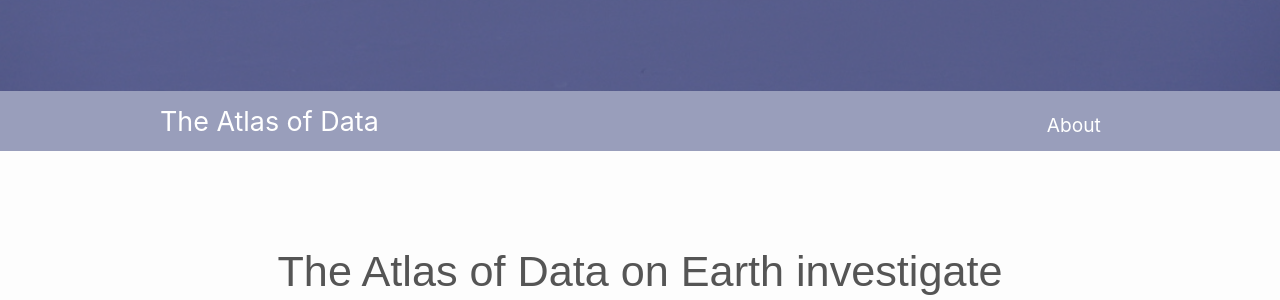
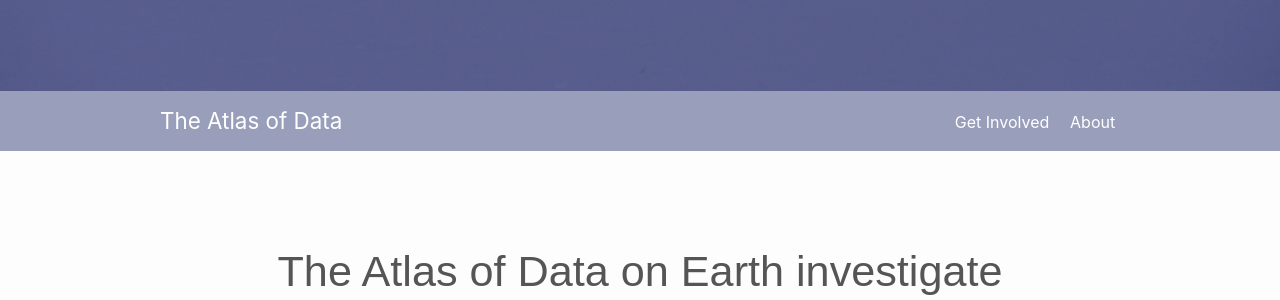
Before and after one commit to atlasofdata/atlasofdata.github.io, a Jekyll site: the page built from index.html, in a window 1280 px wide. Shown: the part 809-1109 px from the top of the page. Built offline with Jekyll 4.4.1, drawn with Linux system fonts in a browser that asks for light colours.

Commit message:
navbar style + add contribute page

```diff
--- a/_includes/navbar.html
+++ b/_includes/navbar.html
@@ -12,6 +12,9 @@
         {% endfor %}
       </ul>
       <ul class="pull-right">
+        <li>
+          <a class="navbar-link" href="/contribute">Get Involved</a>
+        </li>
         <li>
           <a class="navbar-link" href="/about">About</a>
         </li>
--- a/_sass/navbar.scss
+++ b/_sass/navbar.scss
@@ -17,7 +17,7 @@ $menu-link-hover-color : $primary-color;
 
   background-color : $menu-bg-color;
 
-  font-size: 1.2em;
+  font-size: 1em;
   // font-weight: bolder;
   line-height: 3rem;
   text-align: center;
@@ -35,7 +35,7 @@ $menu-link-hover-color : $primary-color;
   .navbar-link {
     text-decoration: none;
     color : $menu-link-color;
-    margin-right: 1em;
+    margin-right: .3em;
   }
 
   a:hover {
@@ -57,8 +57,7 @@ $menu-link-hover-color : $primary-color;
 
   li {
     float:left;
-    margin:0 1.5em;
-
+    margin-right:1em;
     padding-top: 1em;
 
     &:last-child {
```
